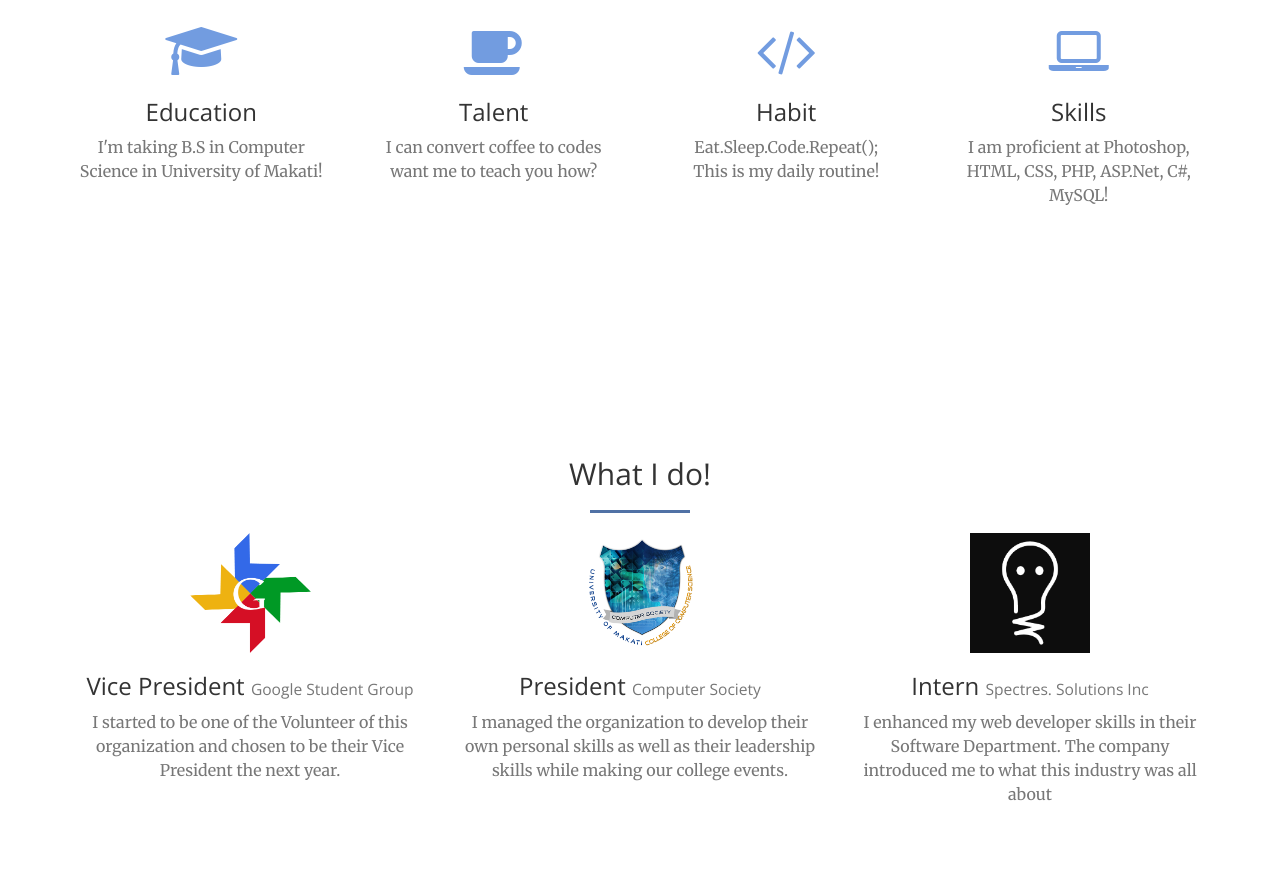
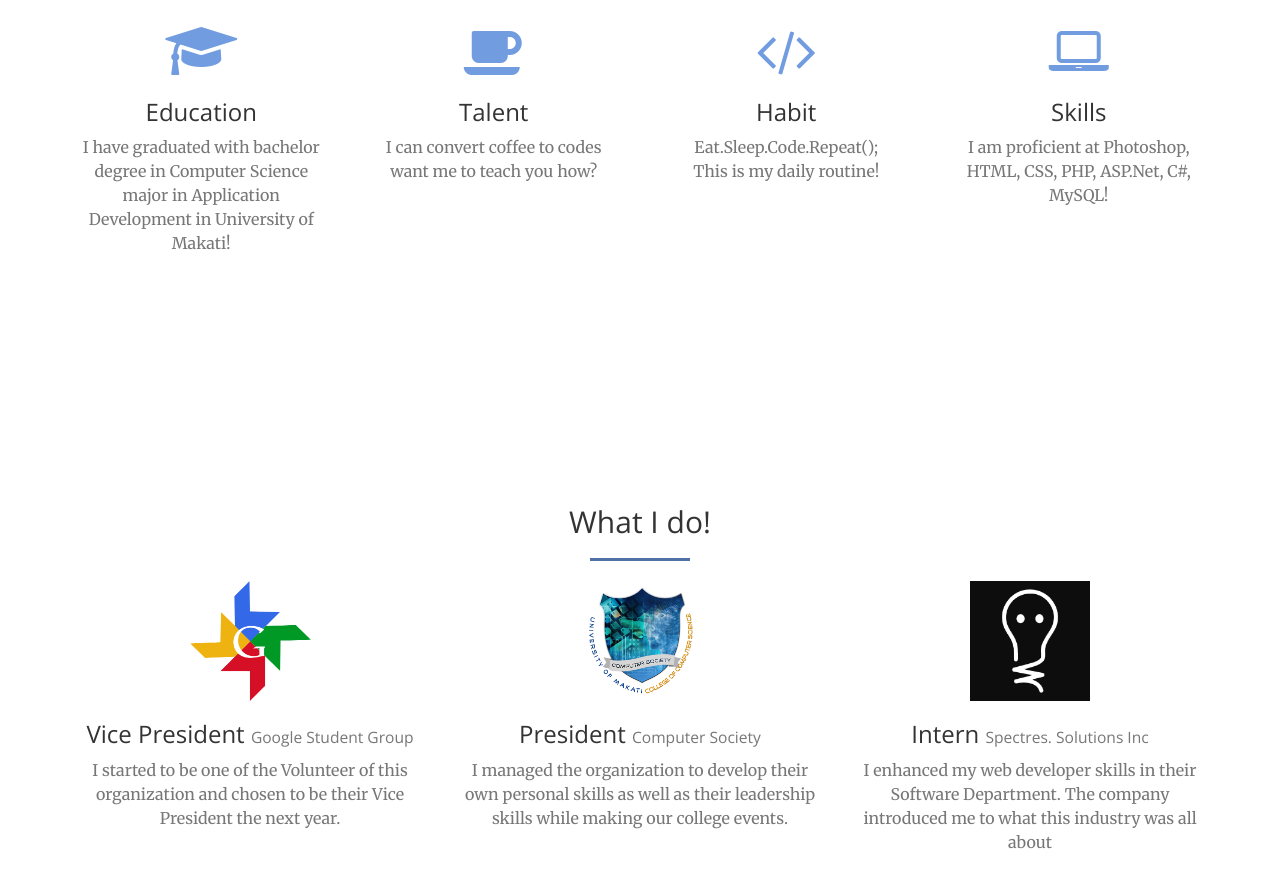
Before and after one commit to mariambalisacan/MariamBalisacan, a plain HTML site: page index.html in a window 1280 px wide. Shown: the part 998-1885 px from the top of the page. Drawn offline with nearby package versions, Linux system fonts and the light colour scheme.

Commit message:
graduated

```diff
--- a/index.html
+++ b/index.html
@@ -100,7 +100,7 @@
                         <i class="fa fa-4x fa-graduation-cap text-primary sr-icons"></i>
                         <h3>Education</h3>
                         <p class="text-muted">
-                        I'm taking B.S in Computer Science in University of Makati!</p>
+                        I have graduated with bachelor degree in Computer Science major in Application Development in University of Makati!</p>
                     </div>
                 </div>
                 <div class="col-lg-3 col-md-6 text-center">
```
